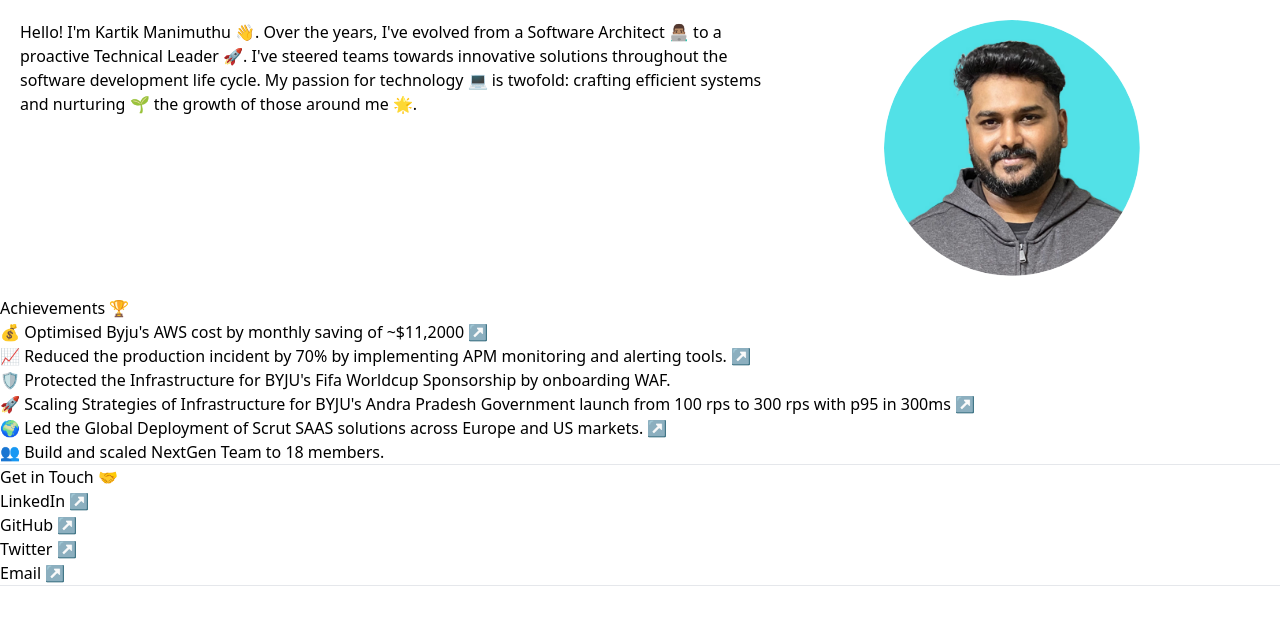
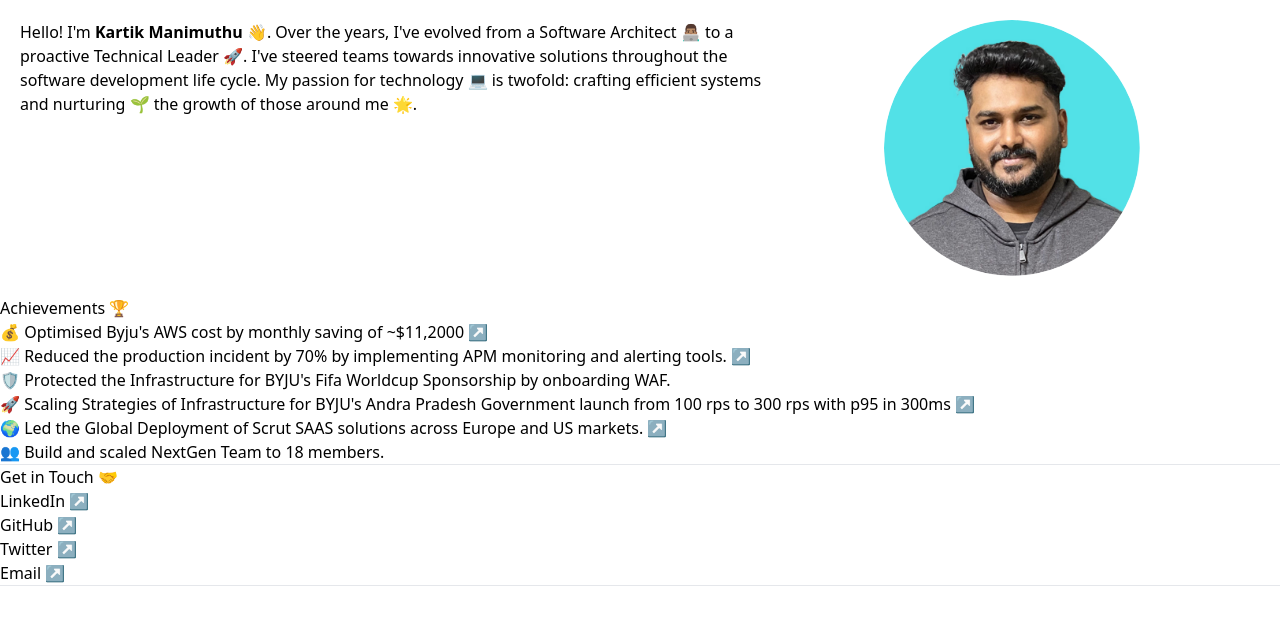
Before and after one commit to kartikmanimuthu/kartikmanimuthu, a Next.js app: page / in a window 1280 px wide. Shown: the top 622 px of the page. Built offline with nearby package versions, Linux system fonts and the light colour scheme.

Commit message:
fix: Introduction refined

```diff
--- a/pages/index.mdx
+++ b/pages/index.mdx
@@ -8,11 +8,11 @@
 import { personalization } from "../metadata";
 
 <ProfileCard imageUrl={personalization.profilePicPublicPath}>
-  Hello! I'm Kartik Manimuthu 👋. Over the years, I've evolved from a Software
-  Architect 👨🏽‍💻 to a proactive Technical Leader 🚀. I've steered teams towards
-  innovative solutions throughout the software development life cycle. My
-  passion for technology 💻 is twofold: crafting efficient systems and nurturing
-  🌱 the growth of those around me 🌟.
+  Hello! I'm **Kartik Manimuthu** 👋. Over the years, I've evolved from a
+  Software Architect 👨🏽‍💻 to a proactive Technical Leader 🚀. I've steered teams
+  towards innovative solutions throughout the software development life cycle.
+  My passion for technology 💻 is twofold: crafting efficient systems and
+  nurturing 🌱 the growth of those around me 🌟.
 </ProfileCard>
 
 ## Achievements 🏆
```
